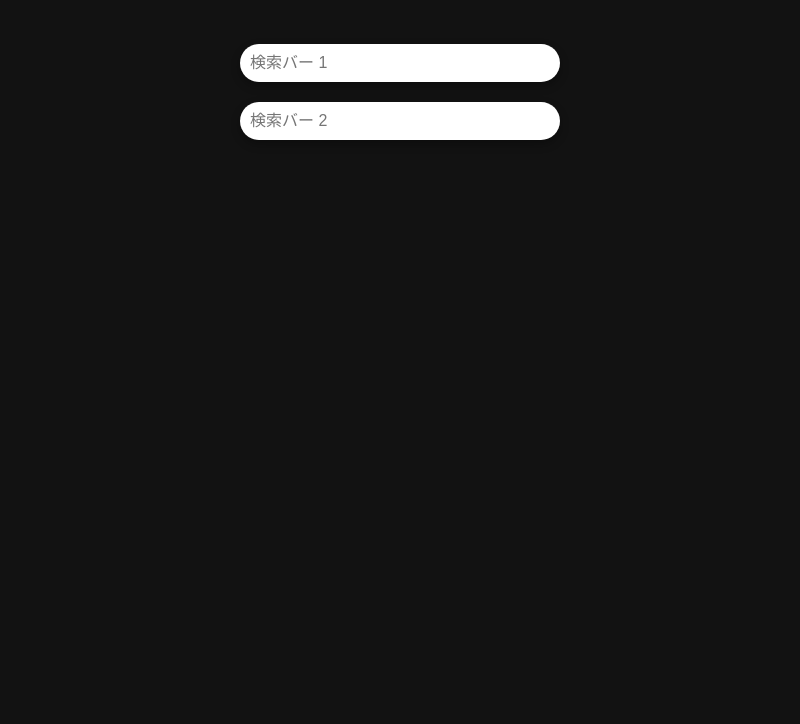
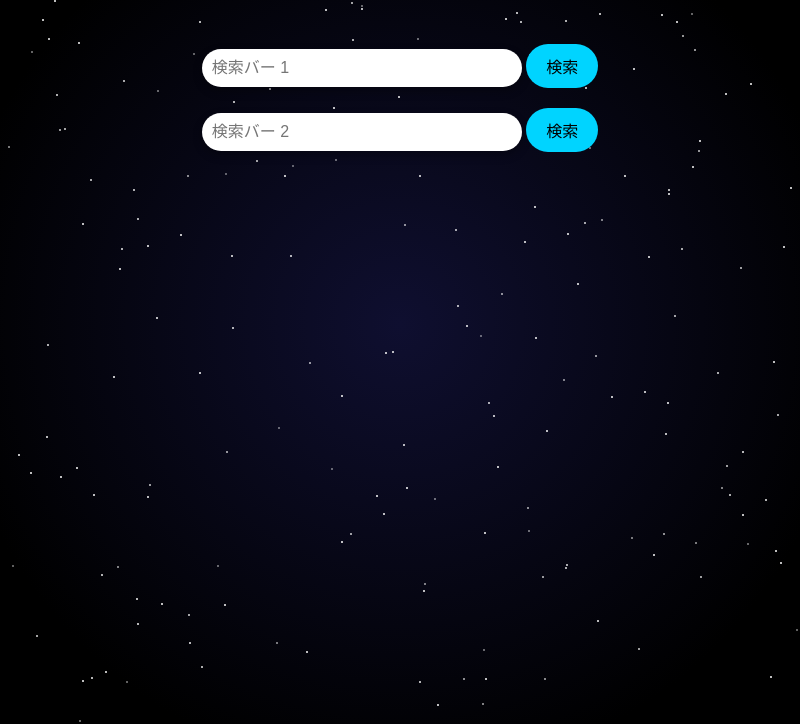
Before and after one commit to Gumi-hazu/Gumi-hazu.github.io, an Electron app: page index.html in a window 800 px wide. Shown: the part 96-820 px from the top of the page. Drawn offline with Linux system fonts and the light colour scheme.

Commit message:
Update index.html

```diff
--- a/index.html
+++ b/index.html
@@ -5,15 +5,17 @@
   <meta name="viewport" content="width=device-width, initial-scale=1.0">
   <title>電子世界</title>
   <style>
+    /* 全体のスタイル */
     body {
       margin: 0;
       padding: 0;
       font-family: Arial, sans-serif;
-      background: #121212;
+      background: black;
       color: #fff;
       overflow: hidden;
     }
 
+    /* タイトル */
     h1 {
       text-align: center;
       margin-top: 20px;
@@ -21,6 +23,7 @@
       color: #00d4ff;
     }
 
+    /* 検索バーのスタイル */
     .search-container {
       display: flex;
       flex-direction: column;
@@ -39,6 +42,22 @@
       box-shadow: 0 4px 10px rgba(0, 0, 0, 0.3);
     }
 
+    .search-container button {
+      padding: 10px 20px;
+      border: none;
+      border-radius: 25px;
+      font-size: 16px;
+      background-color: #00d4ff;
+      color: #000;
+      cursor: pointer;
+      transition: background-color 0.3s;
+    }
+
+    .search-container button:hover {
+      background-color: #008cba;
+    }
+
+    /* マウス追従の円 */
     #circle {
       position: fixed;
       top: 0;
@@ -57,33 +76,92 @@
       height: 30px;
       background: rgba(0, 212, 255, 0.8);
     }
+
+    /* 星空の背景 */
+    #stars {
+      position: absolute;
+      width: 100%;
+      height: 100%;
+      background: radial-gradient(circle, rgba(15, 15, 48, 1) 0%, rgba(0, 0, 0, 1) 80%);
+      overflow: hidden;
+      z-index: -1;
+    }
+
+    #stars .star {
+      position: absolute;
+      width: 2px;
+      height: 2px;
+      background: white;
+      border-radius: 50%;
+      animation: twinkle 2s infinite alternate;
+    }
+
+    @keyframes twinkle {
+      from {
+        opacity: 0.5;
+      }
+      to {
+        opacity: 1;
+      }
+    }
   </style>
 </head>
 <body>
+  <div id="stars"></div>
   <h1>電子世界</h1>
   <div class="search-container">
-    <input type="text" placeholder="検索バー 1">
-    <input type="text" placeholder="検索バー 2">
+    <div>
+      <input id="search-bar-1" type="text" placeholder="検索バー 1">
+      <button onclick="search('search-bar-1')">検索</button>
+    </div>
+    <div>
+      <input id="search-bar-2" type="text" placeholder="検索バー 2">
+      <button onclick="search('search-bar-2')">検索</button>
+    </div>
   </div>
   <div id="circle"></div>
 
   <script>
     const circle = document.getElementById('circle');
+    const starsContainer = document.getElementById('stars');
 
+    // マウスの追従処理
     document.addEventListener('mousemove', (e) => {
-      // マウスの位置に円を移動
       circle.style.transform = `translate(${e.clientX}px, ${e.clientY}px)`;
     });
 
     document.addEventListener('mousedown', () => {
-      // マウスクリック時のエフェクト
       circle.classList.add('small');
     });
 
     document.addEventListener('mouseup', () => {
-      // マウスを離したときに元に戻す
       circle.classList.remove('small');
     });
+
+    // 検索機能
+    function search(barId) {
+      const query = document.getElementById(barId).value;
+      if (query) {
+        window.open(`https://www.google.com/search?q=${encodeURIComponent(query)}`, '_blank');
+      } else {
+        alert('検索ワードを入力してください！');
+      }
+    }
+
+    // 星空の生成
+    function createStars() {
+      const starCount = 200; // 星の数
+      for (let i = 0; i < starCount; i++) {
+        const star = document.createElement('div');
+        star.className = 'star';
+        star.style.left = `${Math.random() * 100}%`;
+        star.style.top = `${Math.random() * 100}%`;
+        star.style.animationDuration = `${Math.random() * 3 + 2}s`;
+        starsContainer.appendChild(star);
+      }
+    }
+
+    createStars();
   </script>
 </body>
 </html>
```
